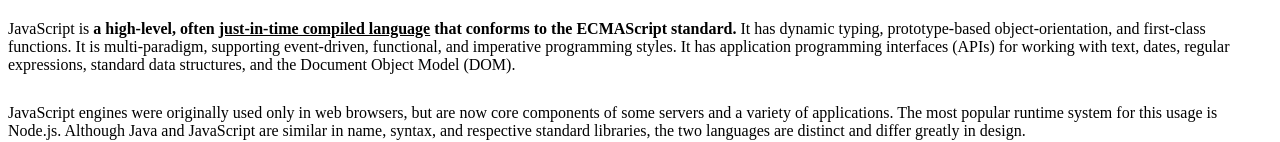
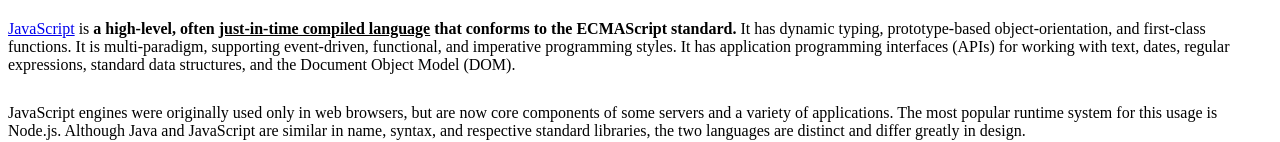
Before and after one commit to octobersanga/my-first-web-site, a plain HTML site: page 3.html in a window 1280 px wide. Shown: the part 1157-1299 px from the top of the page. Drawn offline with Linux system fonts and the light colour scheme.

Commit message:
Add files via upload

```diff
--- a/3.html
+++ b/3.html
@@ -17,7 +17,7 @@
 
 <img src="javascript.jpg" alt="javascript image" width="100%" height="100%">
 
-<p>JavaScript is <strong>a high-level, often <u>just-in-time compiled language</u> that conforms to the ECMAScript standard.</strong> It has dynamic typing, prototype-based object-orientation, and first-class functions. It is multi-paradigm, supporting event-driven, functional, and imperative programming styles. It has application programming interfaces (APIs) for working with text, dates, regular expressions, standard data structures, and the Document Object Model (DOM).</p>
+<p><a href="https://en.wikipedia.org/wiki/JavaScript">JavaScript</a> is <strong>a high-level, often <u>just-in-time compiled language</u> that conforms to the ECMAScript standard.</strong> It has dynamic typing, prototype-based object-orientation, and first-class functions. It is multi-paradigm, supporting event-driven, functional, and imperative programming styles. It has application programming interfaces (APIs) for working with text, dates, regular expressions, standard data structures, and the Document Object Model (DOM).</p>
 <p style="margin-top:30px">JavaScript engines were originally used only in web browsers, but are now core components of some servers and a variety of applications. The most popular runtime system for this usage is Node.js.
 Although Java and JavaScript are similar in name, syntax, and respective standard libraries, the two languages are distinct and differ greatly in design.</body>
 </html>
```
